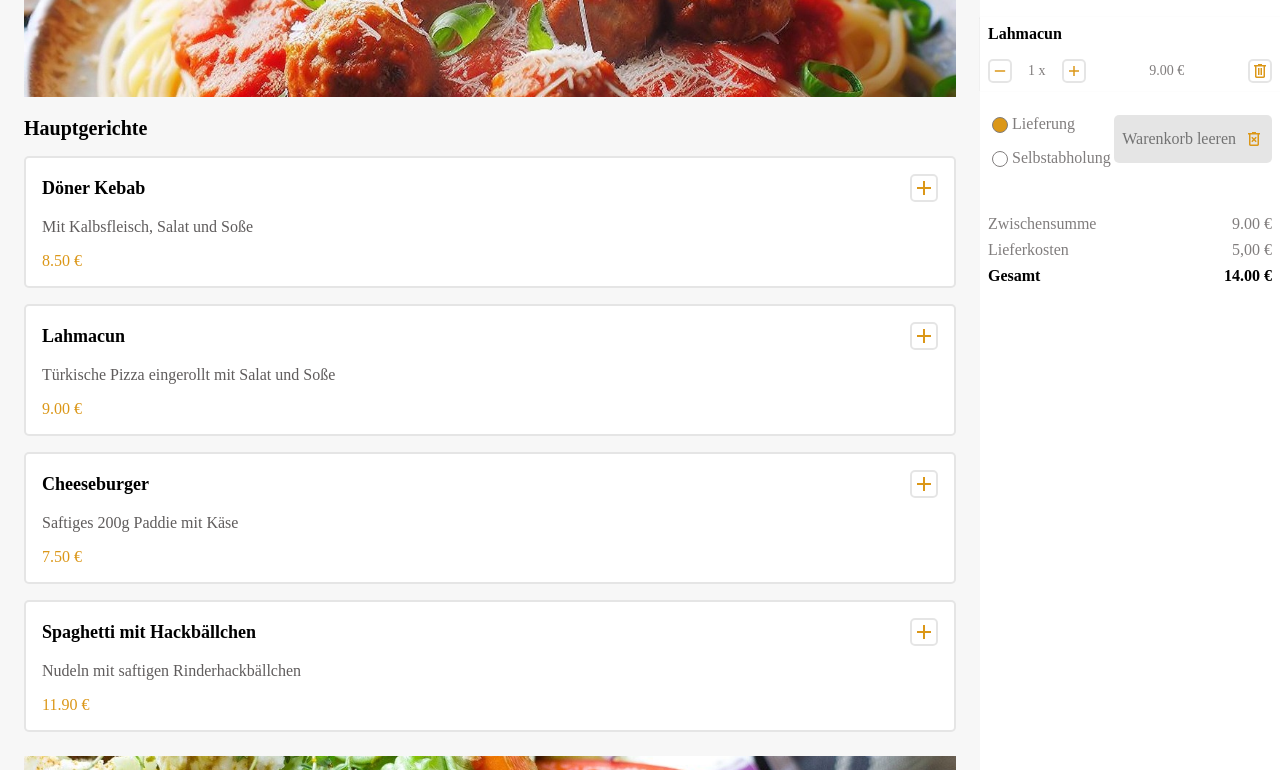
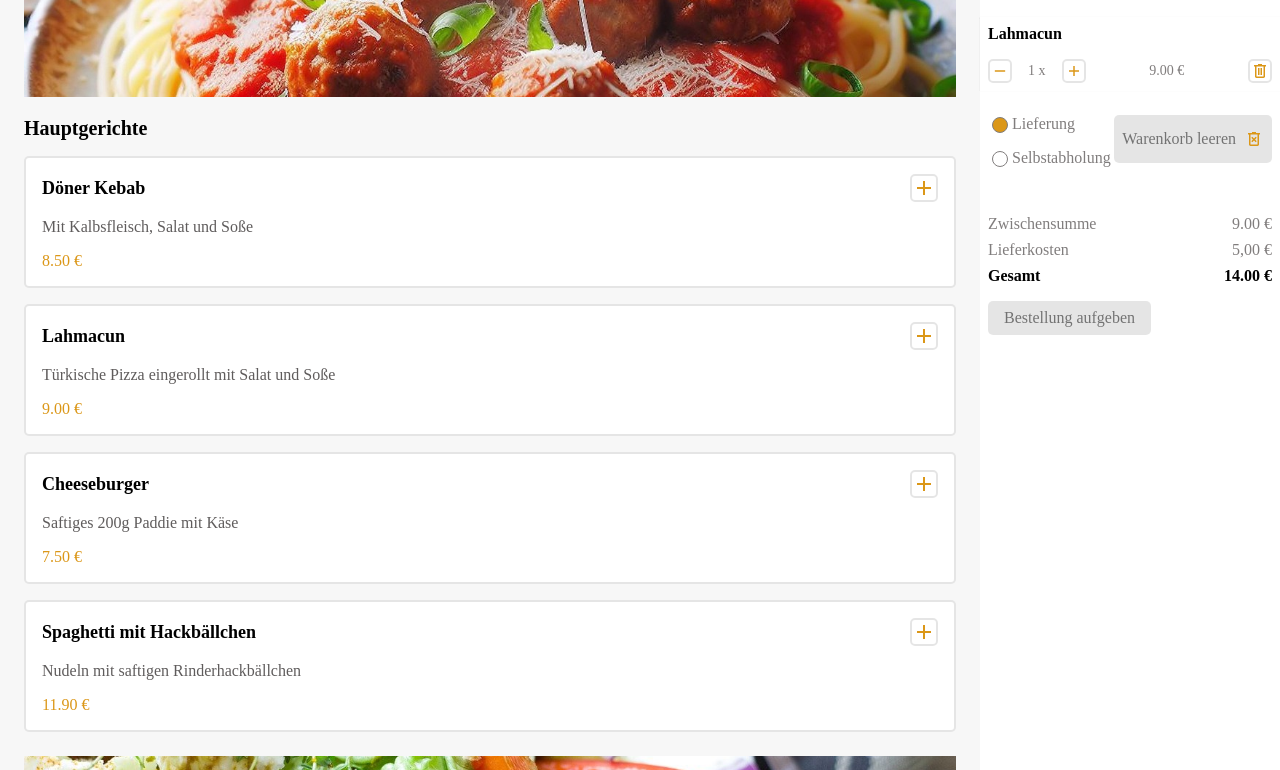
Before and after one commit to XbatzoX/BestellApp, a plain HTML site: page index.html in a window 1280 px wide. Both pictures are taken after a click on the element 490 px from the left and 883 px from the top of the page. Shown: the part 513-1283 px from the top of the page. Drawn offline with Linux system fonts and the light colour scheme; a web font is replaced by a local one.

Commit message:
begin with order function

```diff
--- a/index.html
+++ b/index.html
@@ -78,8 +78,11 @@
                     </div>
                 </div>
                 <div id="costs" class="costs-container"></div>
-                <div class="close-basket-btn">
-                    <button onclick="closeBasket()">Warenkorb schließen</button>
+                <div class="ctrl-box">
+                    <div class="close-basket-btn">
+                        <button class="ctrl-btn" onclick="closeBasket()">Warenkorb schließen</button>
+                    </div>
+                    <button id="order-btn" class="ctrl-btn">Bestellung aufgeben</button>
                 </div>
             </div>
         </section>
--- a/script.js
+++ b/script.js
@@ -196,12 +196,14 @@ function hiddenDeliveryOptions(){
     let countSideInBasket = basketSideDishes.length;
 
     if ((countMainInBasket > 0) || (countSideInBasket > 0)){
-        document.getElementById('option_basket').classList.remove('hide');
-        document.getElementById('costs').classList.remove('hide');
+        document.getElementById('option_basket').classList.remove('hide-delivery-options');
+        document.getElementById('costs').classList.remove('hide-delivery-options');
+        document.getElementById('order-btn').classList.remove('hide-delivery-options');
     }
     else{
-        document.getElementById('option_basket').classList.add('hide');
-        document.getElementById('costs').classList.add('hide');
+        document.getElementById('option_basket').classList.add('hide-delivery-options');
+        document.getElementById('costs').classList.add('hide-delivery-options');
+        document.getElementById('order-btn').classList.add('hide-delivery-options');
     }
 }
 
--- a/style.css
+++ b/style.css
@@ -36,12 +36,15 @@ body{
     display: none;
 }
 
+header{
+    background-color: rgb(219, 151, 24);
+}
+
 .headline{
     padding-left: 24px;
     padding-right: 24px;
     padding-top: 16px;
     padding-bottom: 16px;
-    background-color: rgb(219, 151, 24);
 }
 
 .headline img{
@@ -233,6 +236,10 @@ main{
     .open-basket-btn{
         display: block;
     }
+
+    .hide{
+        display: none;
+    }
 }
 
 @media(max-width:400px){
@@ -240,3 +247,9 @@ main{
         left: 45%;
     }
 }
+
+@media(min-width:769px){
+    .hide{
+        display: block;
+    }
+}
--- a/styles/basketboxes.css
+++ b/styles/basketboxes.css
@@ -50,35 +50,6 @@
 .head-basket{
     font-weight: bold;
 }
-
-/* .radio-button{
-    background-color: black;
-    height: 20px;
-    width: 20px;
-} */
-
-/* .custom-radio-btn{
-    width: 18px;
-    height: 18px;
-    border: 1px solid rgb(128, 125, 125);
-    border-radius: 50px;
-}
-
-.custom-radio-btn .checkmark{
-    width: 5px;
-    height: 5px;
-    background-color: rgb(219, 151, 24);
-    display: none;
-}
-
-.custom-radio-btn input{
-    opacity: 0;
-}
-
-
-.custom-radio-btn input:checked + .checkmark{
-    display: inline-block;
-} */
 
 .custom-radio-btn{
     display: block;
@@ -190,16 +161,27 @@
 
 .close-basket-btn{
     display: none;
-    padding-top: 16px;
-    padding-bottom: 24px;
     text-align: center;
 }
 
-.close-basket-btn button{
+.hide-delivery-options{
+    display: none;
+}
+
+.ctrl-box{
+    padding-left: 8px;
+    padding-right: 8px;
+    padding-top: 16px;
+    padding-bottom: 24px;
+    display: flex;
+    justify-content: space-between;
+}
+
+.ctrl-btn{
     padding-top: 8px;
     padding-bottom: 8px;
-    padding-left: 24px;
-    padding-right: 24px;
+    padding-left: 16px;
+    padding-right: 16px;
     text-align: center;
     font-family: 'myRoboto';
     font-size: 16px;
@@ -209,7 +191,7 @@
     border-radius: 5px;
 }
 
-.close-basket-btn button:hover{
+.ctrl-btn:hover{
     cursor: pointer;
     background-color: rgba(0, 0, 0, 0.15);
 }
```
